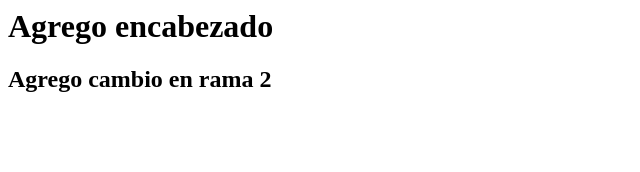
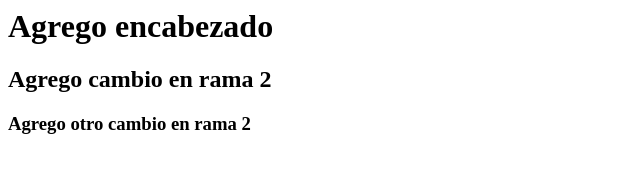
Before and after one commit to farro51/cursoAppscoGit, a plain HTML site: page index.html in a window 1280 px wide. Shown: the whole page, without its empty margins (0-640 px from the left). Drawn offline with Linux system fonts and the light colour scheme.

Commit message:
Realizo un cambio

```diff
--- a/index.html
+++ b/index.html
@@ -5,5 +5,6 @@
 <body>
 <h1>Agrego encabezado</h1>
 <h2>Agrego cambio en rama 2</h2>
+<h3>Agrego otro cambio en rama 2</h3>
 </body>
 </html>
```
